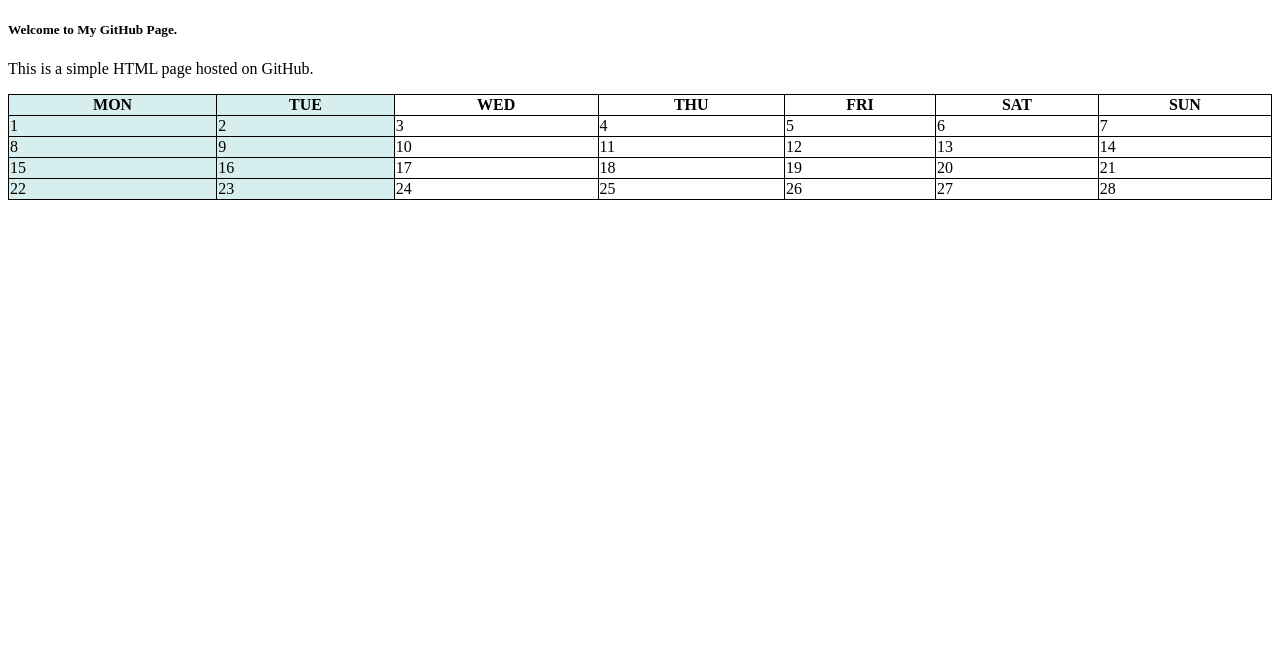
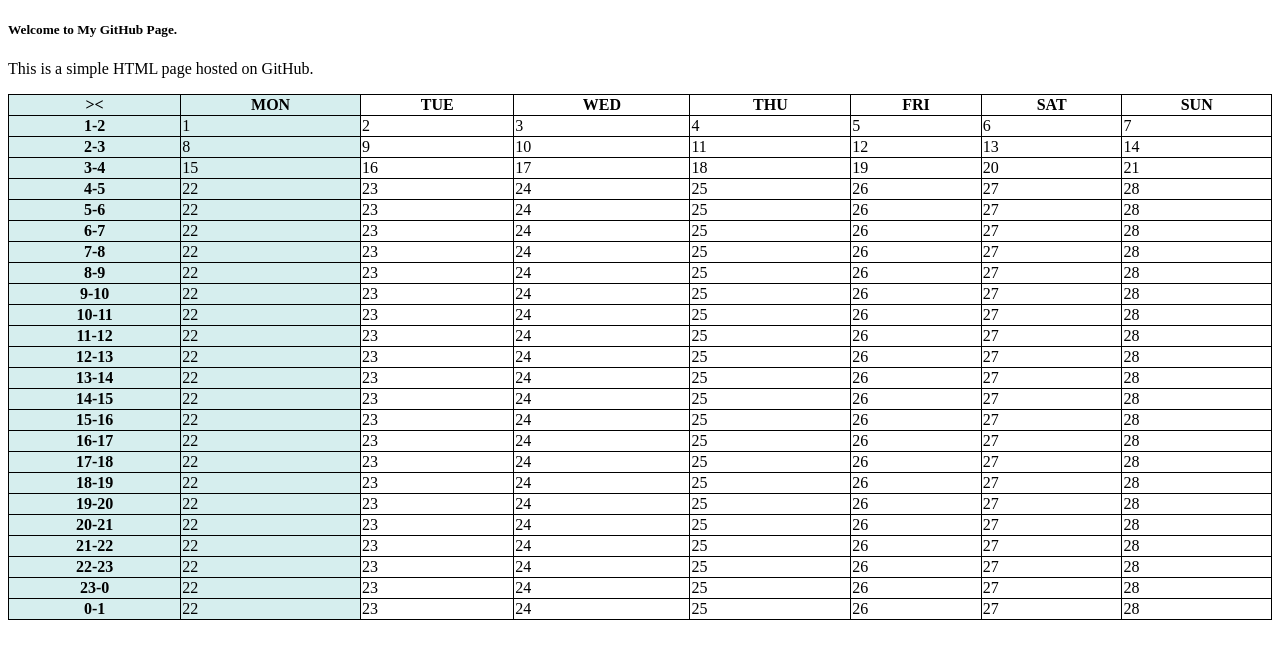
Before and after one commit to rpg-git/info, a plain HTML site: page index.html in a window 1280 px wide. Drawn offline with Linux system fonts and the light colour scheme.

Commit message:
calender 1

```diff
--- a/index.html
+++ b/index.html
@@ -25,6 +25,7 @@
           <col span="2" style="background-color: #D6EEEE">
         </colgroup>
         <tr>
+            <th> >< </th>
             <th>MON</th>
             <th>TUE</th>
             <th>WED</th>
@@ -34,6 +35,7 @@
             <th>SUN</th>
         </tr>
         <tr>
+            <th>1-2</th>
             <td>1</td>
             <td>2</td>
             <td>3</td>
@@ -43,6 +45,7 @@
             <td>7</td>
         </tr>
         <tr>
+            <th>2-3</th>
             <td>8</td>
             <td>9</td>
             <td>10</td>
@@ -52,6 +55,7 @@
             <td>14</td>
         </tr>
         <tr>
+            <th>3-4</th>
             <td>15</td>
             <td>16</td>
             <td>17</td>
@@ -61,6 +65,207 @@
             <td>21</td>
         </tr>
         <tr>
+            <th>4-5</th>
+            <td>22</td>
+            <td>23</td>
+            <td>24</td>
+            <td>25</td>
+            <td>26</td>
+            <td>27</td>
+            <td>28</td>
+        </tr>
+        <tr>
+            <th>5-6</th>
+            <td>22</td>
+            <td>23</td>
+            <td>24</td>
+            <td>25</td>
+            <td>26</td>
+            <td>27</td>
+            <td>28</td>
+        </tr>
+        <tr>
+            <th>6-7</th>
+            <td>22</td>
+            <td>23</td>
+            <td>24</td>
+            <td>25</td>
+            <td>26</td>
+            <td>27</td>
+            <td>28</td>
+        </tr>
+        <tr>
+            <th>7-8</th>
+            <td>22</td>
+            <td>23</td>
+            <td>24</td>
+            <td>25</td>
+            <td>26</td>
+            <td>27</td>
+            <td>28</td>
+        </tr>
+        <tr>
+            <th>8-9</th>
+            <td>22</td>
+            <td>23</td>
+            <td>24</td>
+            <td>25</td>
+            <td>26</td>
+            <td>27</td>
+            <td>28</td>
+        </tr>
+        <tr>
+            <th>9-10</th>
+            <td>22</td>
+            <td>23</td>
+            <td>24</td>
+            <td>25</td>
+            <td>26</td>
+            <td>27</td>
+            <td>28</td>
+        </tr>
+        <tr>
+            <th>10-11</th>
+            <td>22</td>
+            <td>23</td>
+            <td>24</td>
+            <td>25</td>
+            <td>26</td>
+            <td>27</td>
+            <td>28</td>
+        </tr>
+        <tr>
+            <th>11-12</th>
+            <td>22</td>
+            <td>23</td>
+            <td>24</td>
+            <td>25</td>
+            <td>26</td>
+            <td>27</td>
+            <td>28</td>
+        </tr>
+        <tr>
+            <th>12-13</th>
+            <td>22</td>
+            <td>23</td>
+            <td>24</td>
+            <td>25</td>
+            <td>26</td>
+            <td>27</td>
+            <td>28</td>
+        </tr>
+        <tr>
+            <th>13-14</th>
+            <td>22</td>
+            <td>23</td>
+            <td>24</td>
+            <td>25</td>
+            <td>26</td>
+            <td>27</td>
+            <td>28</td>
+        </tr>
+        <tr>
+            <th>14-15</th>
+            <td>22</td>
+            <td>23</td>
+            <td>24</td>
+            <td>25</td>
+            <td>26</td>
+            <td>27</td>
+            <td>28</td>
+        </tr>
+        <tr>
+            <th>15-16</th>
+            <td>22</td>
+            <td>23</td>
+            <td>24</td>
+            <td>25</td>
+            <td>26</td>
+            <td>27</td>
+            <td>28</td>
+        </tr>
+        <tr>
+            <th>16-17</th>
+            <td>22</td>
+            <td>23</td>
+            <td>24</td>
+            <td>25</td>
+            <td>26</td>
+            <td>27</td>
+            <td>28</td>
+        </tr>
+        <tr>
+            <th>17-18</th>
+            <td>22</td>
+            <td>23</td>
+            <td>24</td>
+            <td>25</td>
+            <td>26</td>
+            <td>27</td>
+            <td>28</td>
+        </tr>
+        <tr>
+            <th>18-19</th>
+            <td>22</td>
+            <td>23</td>
+            <td>24</td>
+            <td>25</td>
+            <td>26</td>
+            <td>27</td>
+            <td>28</td>
+        </tr>
+        <tr>
+            <th>19-20</th>
+            <td>22</td>
+            <td>23</td>
+            <td>24</td>
+            <td>25</td>
+            <td>26</td>
+            <td>27</td>
+            <td>28</td>
+        </tr>
+        <tr>
+            <th>20-21</th>
+            <td>22</td>
+            <td>23</td>
+            <td>24</td>
+            <td>25</td>
+            <td>26</td>
+            <td>27</td>
+            <td>28</td>
+        </tr>
+        <tr>
+            <th>21-22</th>
+            <td>22</td>
+            <td>23</td>
+            <td>24</td>
+            <td>25</td>
+            <td>26</td>
+            <td>27</td>
+            <td>28</td>
+        </tr>
+        <tr>
+            <th>22-23</th>
+            <td>22</td>
+            <td>23</td>
+            <td>24</td>
+            <td>25</td>
+            <td>26</td>
+            <td>27</td>
+            <td>28</td>
+        </tr>
+        <tr>
+            <th>23-0</th>
+            <td>22</td>
+            <td>23</td>
+            <td>24</td>
+            <td>25</td>
+            <td>26</td>
+            <td>27</td>
+            <td>28</td>
+        </tr>
+        <tr>
+            <th>0-1</th>
             <td>22</td>
             <td>23</td>
             <td>24</td>
```
Lines whose indentation alone changed are shown as unchanged.
